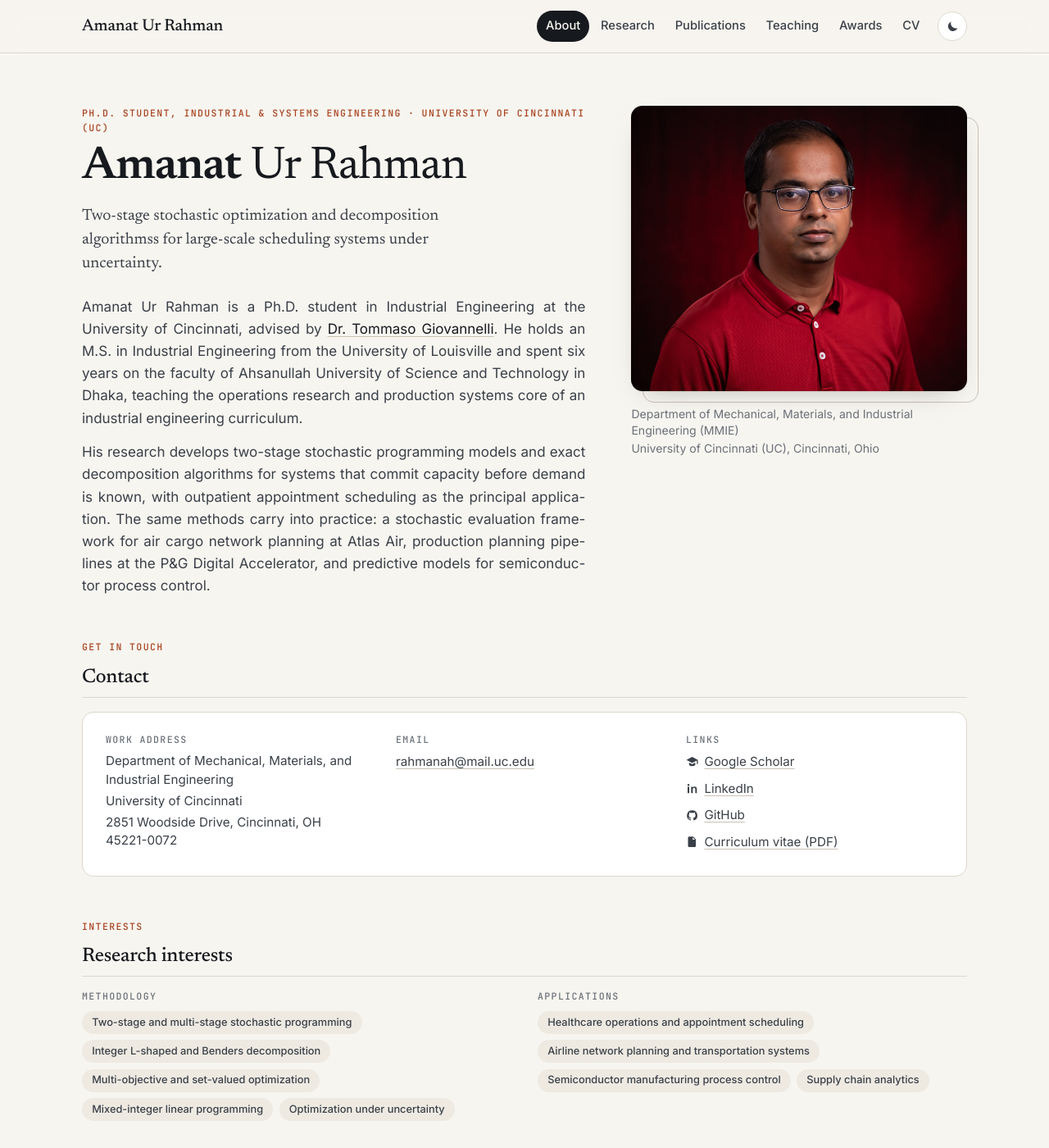
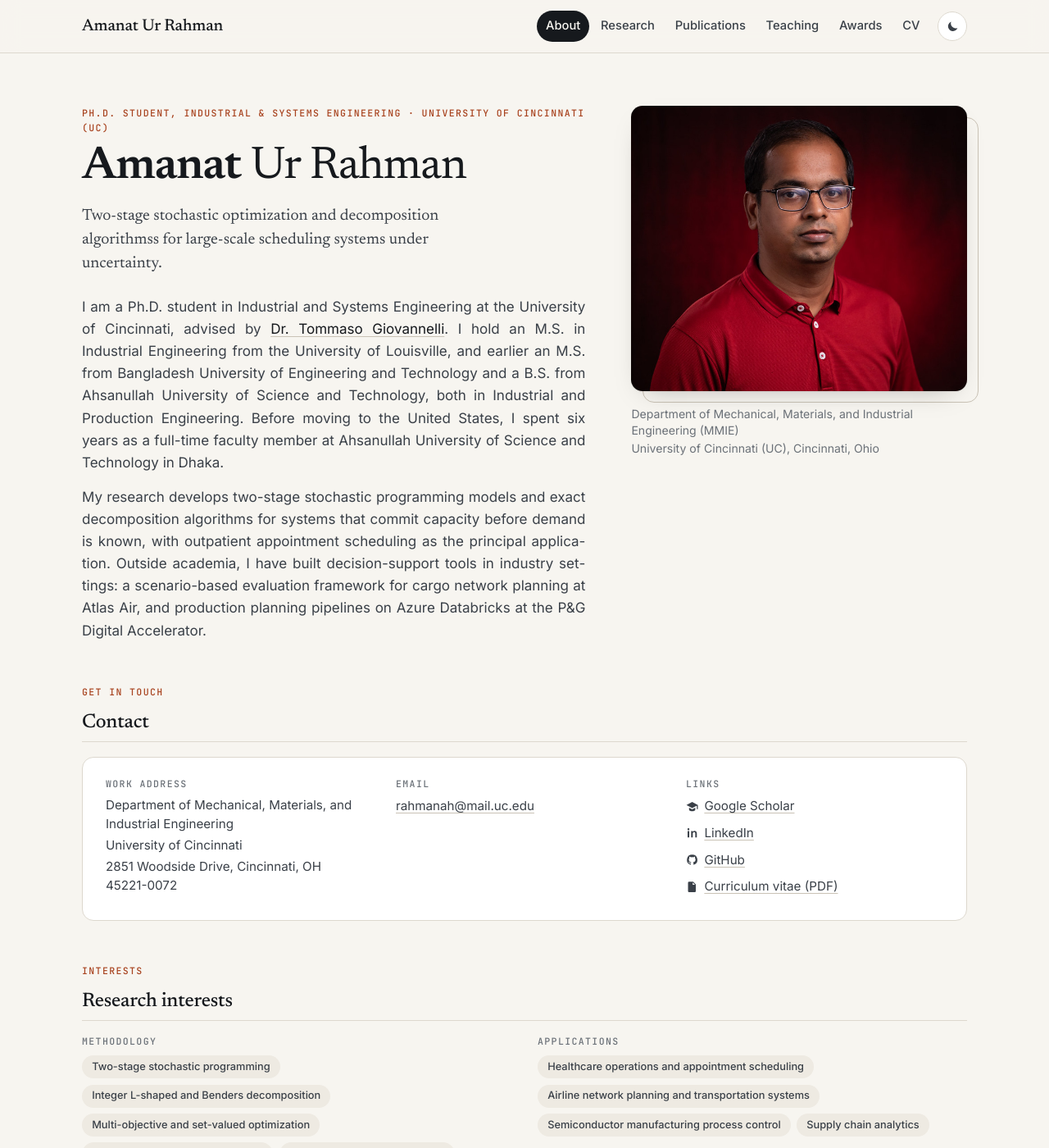
Before and after one commit to amanat-rahman/amanat-rahman.github.io, a Jekyll site: the page built from index.html, in a window 1280 px wide and 1400 px high. Shown: the whole window at 82% size. Built offline with Jekyll 4.4.1, drawn with Linux system fonts in a browser that asks for light colours.

Commit message:
Update profile.yml

```diff
--- a/_data/profile.yml
+++ b/_data/profile.yml
@@ -1,7 +1,7 @@
 name: Amanat Ur Rahman
 first_name: Amanat
 last_name: Rahman
-title: Ph.D. Student, Industrial & Systems Engineering
+title: Ph.D. Student, Industrial &amp; Systems Engineering
 tagline: Two-stage stochastic optimization and decomposition algorithmss for large-scale scheduling systems under uncertainty.
 department: Department of Mechanical, Materials, and Industrial Engineering (MMIE)
 institution: University of Cincinnati (UC)
@@ -26,23 +26,25 @@ links:
 
 bio:
   - >-
-    Amanat Ur Rahman is a Ph.D. student in Industrial Engineering at the University of
-    Cincinnati, advised by <a href="https://sites.google.com/view/tommasogiovannelli">Dr. Tommaso
-    Giovannelli</a>. He holds an M.S. in Industrial Engineering from the University of
-    Louisville and spent six years on the faculty of Ahsanullah University of Science and
-    Technology in Dhaka, teaching the operations research and production systems core of an
-    industrial engineering curriculum.
+    I am a Ph.D. student in Industrial and Systems Engineering at the University of
+    Cincinnati, advised by <a href="https://sites.google.com/view/tommasogiovannelli">Dr.
+    Tommaso Giovannelli</a>. I hold an M.S. in Industrial Engineering from the University
+    of Louisville, and earlier an M.S. from Bangladesh University of Engineering and
+    Technology and a B.S. from Ahsanullah University of Science and Technology, both in
+    Industrial and Production Engineering. Before moving to the United States, I spent six
+    years as a full-time faculty member at Ahsanullah University of Science and Technology
+    in Dhaka.
   - >-
-    His research develops two-stage stochastic programming models and exact decomposition
+    My research develops two-stage stochastic programming models and exact decomposition
     algorithms for systems that commit capacity before demand is known, with outpatient
-    appointment scheduling as the principal application. The same methods carry into practice:
-    a stochastic evaluation framework for air cargo network planning at Atlas Air, production
-    planning pipelines at the P&amp;G Digital Accelerator, and predictive models for
-    semiconductor process control.
+    appointment scheduling as the principal application. Outside academia, I have built
+    decision-support tools in industry settings: a scenario-based evaluation framework for
+    cargo network planning at Atlas Air, and production planning pipelines on Azure
+    Databricks at the P&amp;G Digital Accelerator.
 
 interests:
   methodology:
-    - Two-stage and multi-stage stochastic programming
+    - Two-stage stochastic programming
     - Integer L-shaped and Benders decomposition
     - Multi-objective and set-valued optimization
     - Mixed-integer linear programming
```
